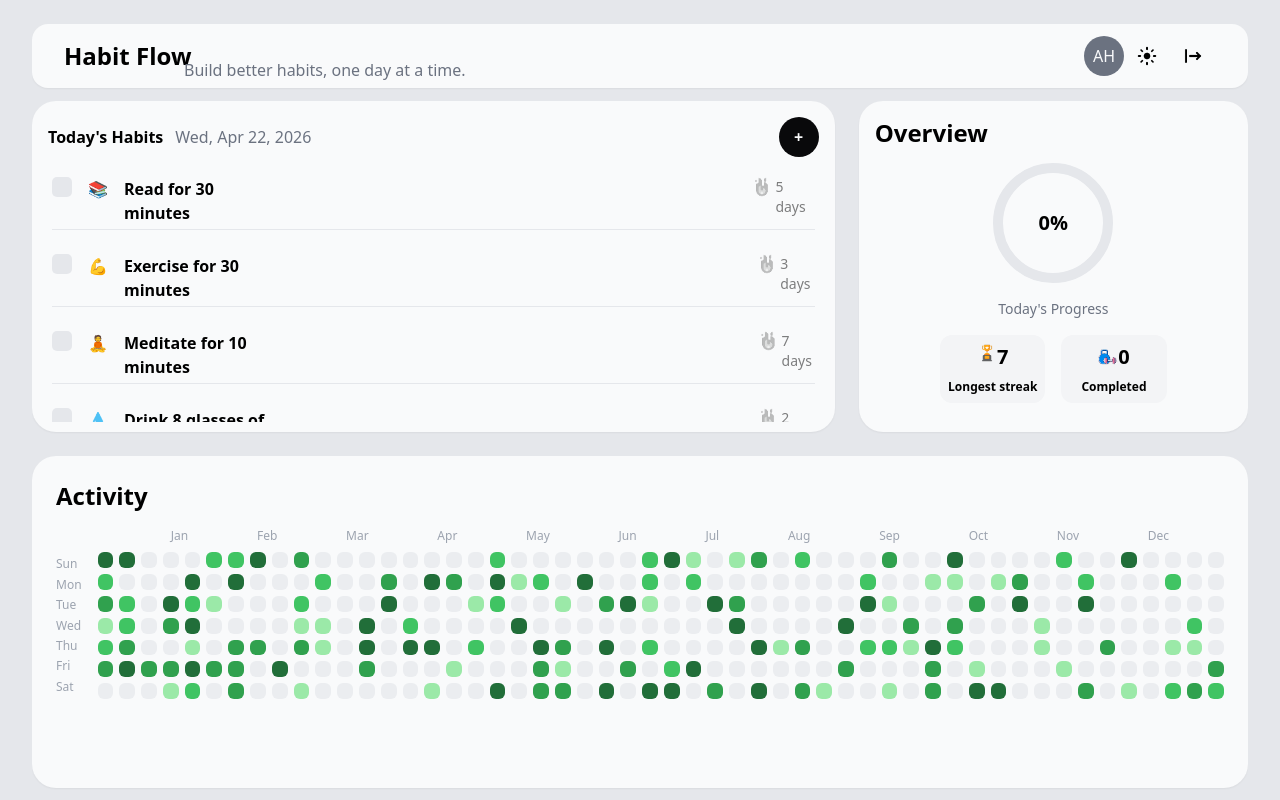
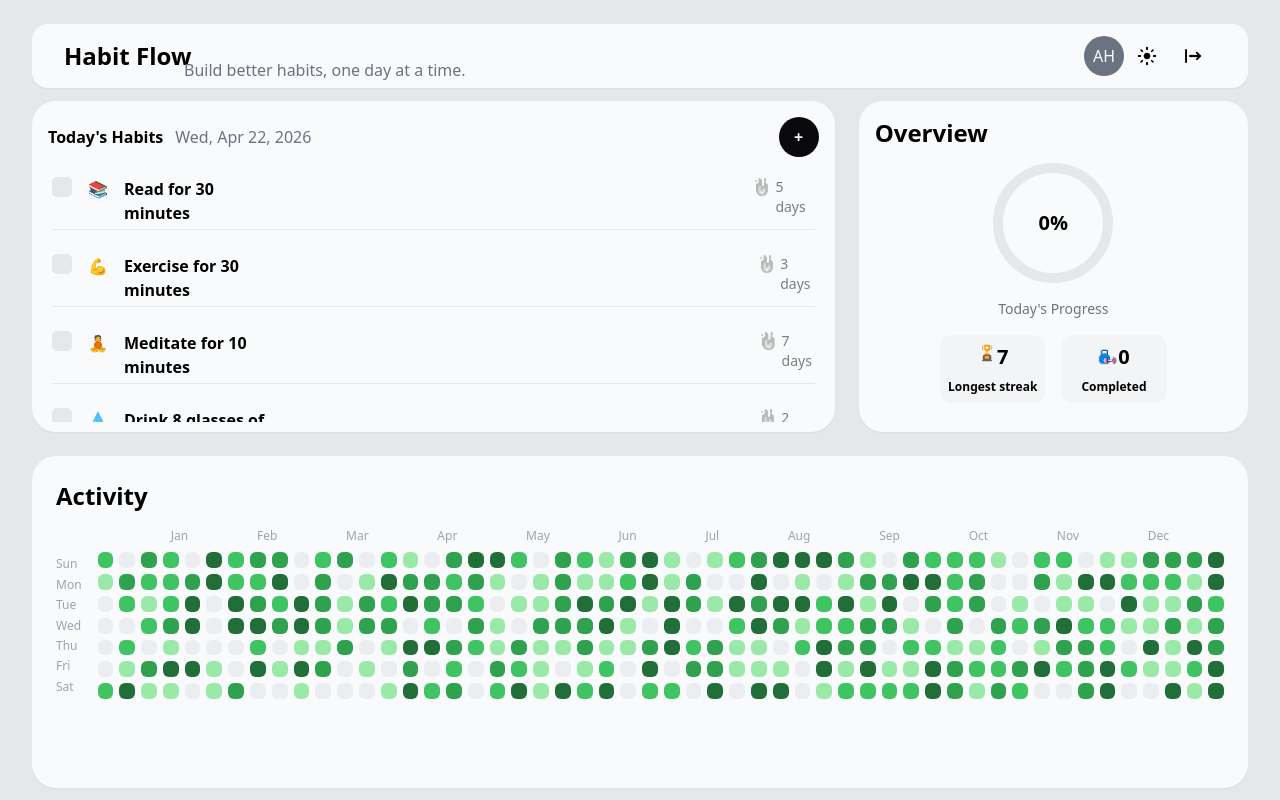
Before and after one commit to ahmedhesham001/habit-tracker-proj, a React (Vite) app: page / in a window 1280 px wide. Built offline with nearby package versions, Linux system fonts and the light colour scheme.

Commit message:
optimize the heatmap

```diff
--- a/src/Dashboard.jsx
+++ b/src/Dashboard.jsx
@@ -25,6 +25,13 @@ function Dashboard() {
             document.documentElement.classList.remove('dark');
         }
     }, [isDarkMode]);
+    const [heatmapData, setHeatmapData] = useState(() => {
+    const savedHeatmap = localStorage.getItem("habit-flow-heatmap");
+    if (savedHeatmap) return JSON.parse(savedHeatmap);
+    const newData = Array.from({ length: 364 }, () => Math.floor(Math.random() * 5));
+    localStorage.setItem("habit-flow-heatmap", JSON.stringify(newData));
+    return newData;
+});
     const [selectedFrequency, setSelectedFrequency] = useState("daily");
     const months = ["Jan", "Feb", "Mar", "Apr", "May", "Jun", "Jul", "Aug", "Sep", "Oct", "Nov", "Dec"];
     const days = ["Sun", "Mon", "Tue", "Wed", "Thu", "Fri", "Sat"];
@@ -148,18 +155,15 @@ function Dashboard() {
                             </div>
 
                             <div className="grid grid-cols-[repeat(52,1fr)] grid-rows-7 gap-1.5 flex-1">
-                                {Array.from({ length: 364 }, (_, i) => {
-                                    const rand = Math.floor(Math.random() * 10);
-                                    return (
-                                        <div
-                                            key={i}
-                                            className="aspect-square rounded-sm"
-                                            style={{
-                                                backgroundColor: rand >= 5 ? heatColors[0] : heatColors[rand]
-                                            }}
-                                        />
-                                    );
-                                })}
+                                {heatmapData.map((value, index) => (
+                                    <div
+                                        key={index}
+                                        className="aspect-square rounded-sm"
+                                        style={{
+                                            backgroundColor: value === 0 ? "#EBEDF0" : heatColors[value]
+                                        }}
+                                    />
+                                ))}
                             </div>
                         </div>
                     </div>
```
